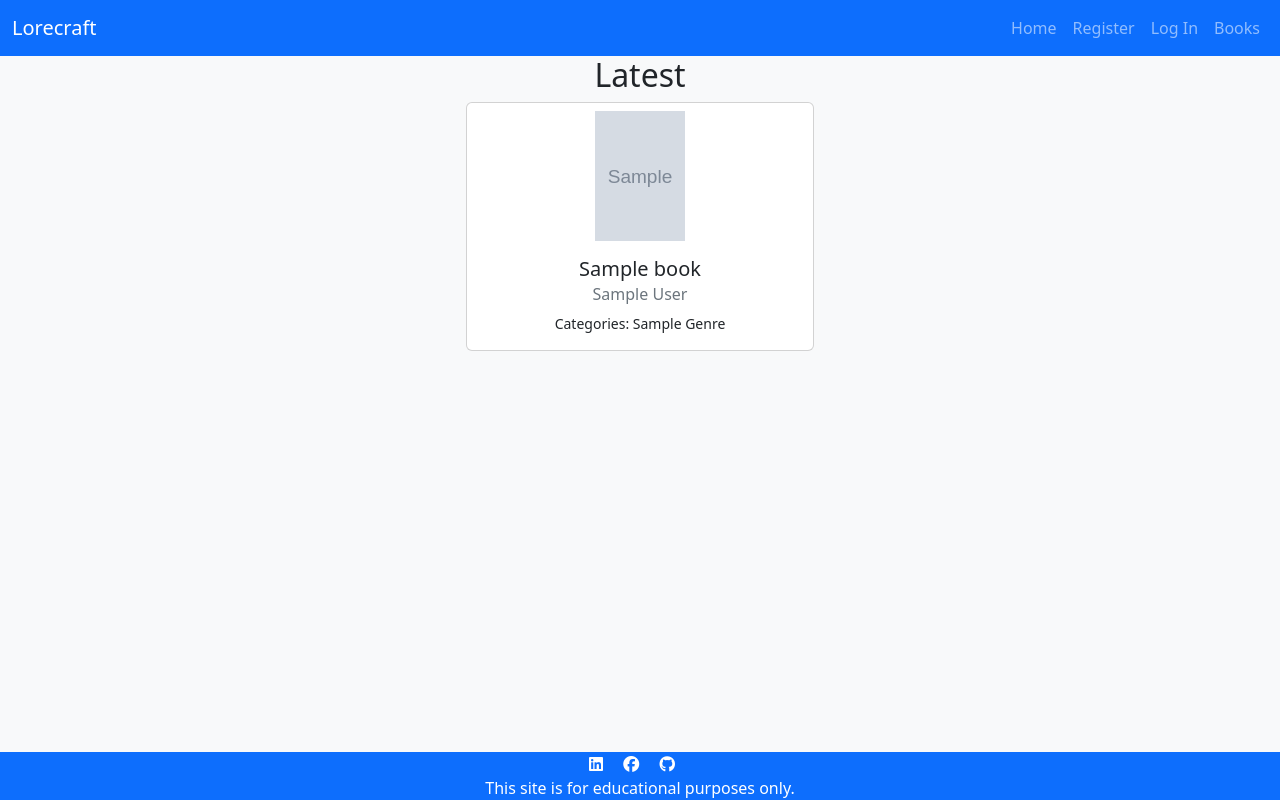
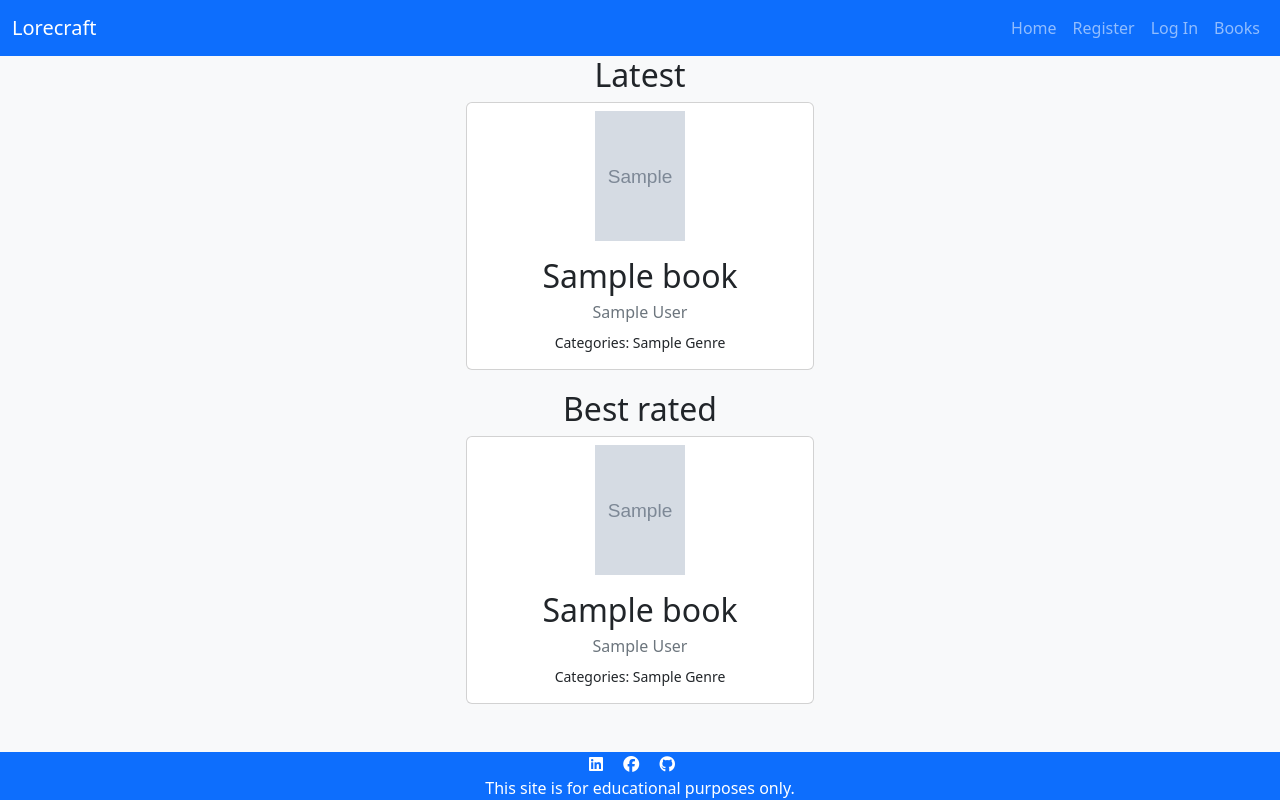
Before and after one commit to bartoszgebarowski/lorecraft, a Django app: template static_pages/templates/index.html in a window 1280 px wide. Run offline with Django 3.2, Linux system fonts and the light colour scheme; the template is opened without the code that fills it: most values are stand-ins (such as "Sample title", 1, 10 or a date in 2020); grey boxes marked "Sample" are stand-in pictures; some libraries are stand-ins or nearby versions.

Commit message:
add best rated books to homepage

```diff
--- a/books/templates/books.html
+++ b/books/templates/books.html
@@ -48,6 +48,5 @@
           <a href="?page={{ page_obj.next_page_number }}" class="btn btn-dark" role="button">&rsaquo;</a>
           <a href="?page={{ page_obj.paginator.num_pages }}" class="btn btn-dark" role="button">&raquo;</a>
       {% endif %}
-
 </div>
 {% endblock  %}
--- a/static_pages/templates/index.html
+++ b/static_pages/templates/index.html
@@ -3,7 +3,7 @@
 {% load static %}
 {% block content %}
       <section class="container">
-        <h2 class="text-center">Latest</h2>
+        <h1 class="text-center section-header">Latest</h1>
         <div class="container">
           <div class="row justify-content-center align-items-center">
             {% for book in latest_books  %}
@@ -19,10 +19,41 @@
                   >
                 </a>
                 <div class="card-body">
-                  <h5 class="card-title">{{book.title}}</h5>
-                  <h6 class="card-subtitle mb-2 text-muted">
+                  <h2 class="card-title">{{book.title}}</h2>
+                  <div class="card-subtitle mb-2 text-muted">
                     {% for author in book.authors.all %} {{author.first_name}} {{author.last_name}}{% endfor %}
-                  </h6>
+                  </div>
+                  <div class="small">
+                    Categories:{% for genre in book.genres.all %} {{ genre | title }} {% endfor %}
+                  </div>
+                </div>
+              </div>
+            </div>
+            {% endfor %}
+          </div>
+        </div>
+      </section>
+      <section class="container">
+        <h3 class="text-center section-header">Best rated</h3>
+        <div class="container">
+          <div class="row justify-content-center align-items-center">
+            {% for book in best_books %}
+            <div class="col-lg-4 col-12 text-center">
+              <div class="card">
+                <a href="{% url "book" book.slug %}" aria-label="{{book.title}} page">
+                  <img src="{{book.title_image.url}}" class="book-cover-small mx-auto d-block mt-2"
+                  {% if book.is_img_default %}
+                    alt="Placeholder. Cover not available"
+                  {% else %}
+                    alt="{{book.title}}'s cover"
+                  {% endif %}
+                  >
+                </a>
+                <div class="card-body">
+                  <h4 class="card-title font-size-32px">{{book.title}}</h4>
+                  <div class="card-subtitle mb-2 text-muted">
+                    {% for author in book.authors.all %} {{author.first_name}} {{author.last_name}}{% endfor %}
+                  </div>
                   <div class="small">
                     Categories:{% for genre in book.genres.all %} {{ genre | title }} {% endfor %}
                   </div>
```
